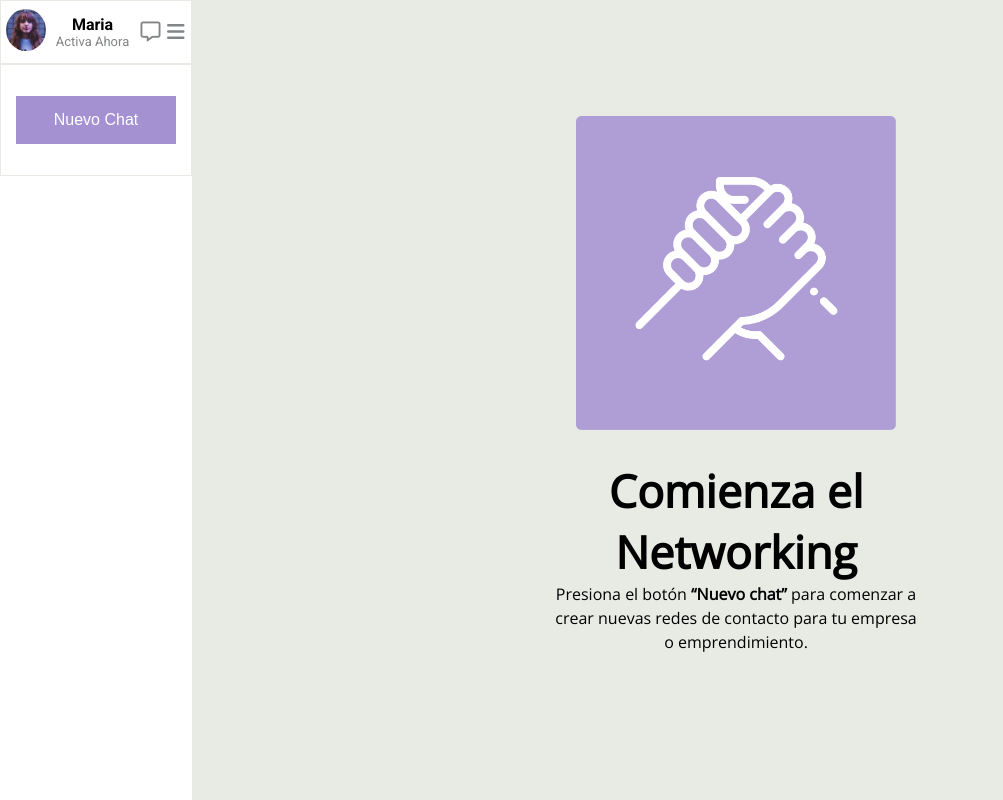
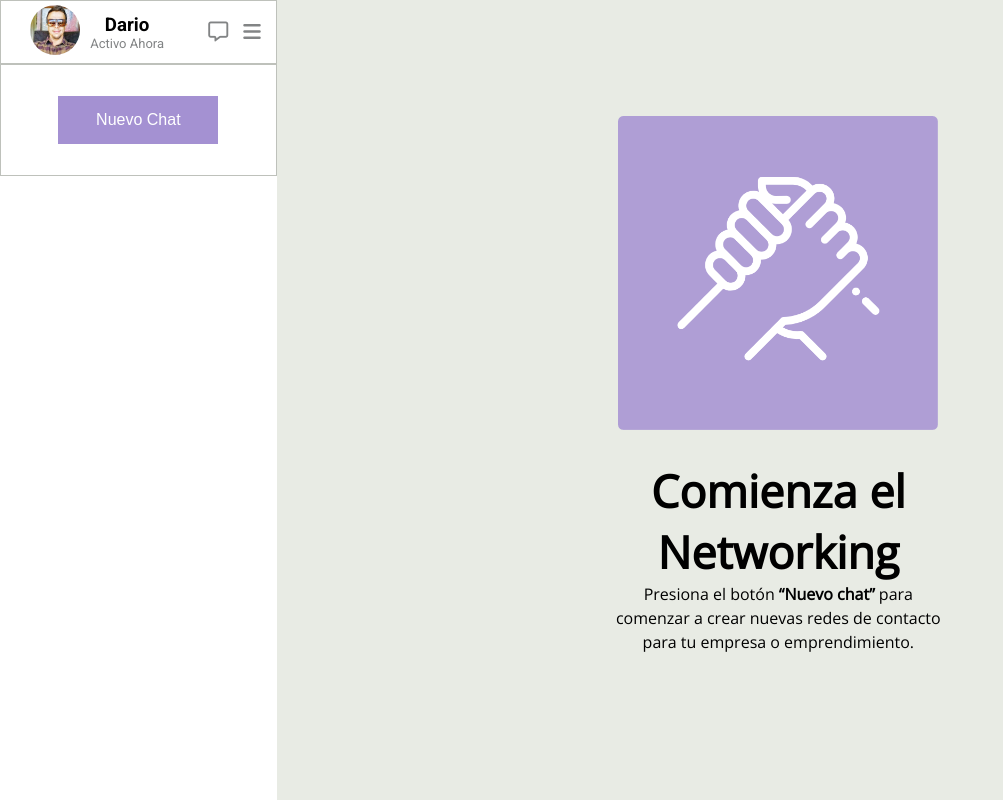
Before and after one commit to holydoritoz/sistema-de-mensajeria, a plain HTML site: page index.html in a window 1280 px wide. Shown: the whole page, without its empty margins (0-1003 px from the left). Drawn offline with nearby package versions, Linux system fonts and the light colour scheme.

Commit message:
new profile avatar and fixing min witdh contact section and adding flex basis

```diff
--- a/assets/css/styles.css
+++ b/assets/css/styles.css
@@ -35,16 +35,19 @@ main {
 /* Contact section */
 
 .border {
-  border: 1px var(--platinum);
-  border-style: solid;
+  border: 1px solid var(--gray);
+}
+
+.main-container {
+  width: 100vw;
+  height: 100vh;
+  display: flex;
 }
 
 .contacts {
-  display: flex;
-  flex-direction: column;
-  background-color: white;
-  width: 15%;
-  height: 100vh;
+  flex-basis: 300px;
+  height: 100%;
+  min-width: 200px;
 }
 
 .active-user {
@@ -65,7 +68,7 @@ main {
 }
 
 .user-img img {
-  width: 40px;
+  width: 50px;
   border-radius: 50%;
 }
 
@@ -104,9 +107,15 @@ main {
   border: none;
   width: 10rem;
   height: 3rem;
+  cursor: pointer;
   background-color: var(--blue-bell);
   color: white;
   font-size: medium;
+}
+
+.new-chat button:hover {
+  background-color: var(--soap);
+  transition: background-color 0.3s ease;
 }
 
 /* Principal section */
--- a/index.html
+++ b/index.html
@@ -16,16 +16,16 @@
 </head>
 
 <body>
-  <main class="">
+  <main class="main-container">
     <aside class="contacts">
       <div class="active-user border">
         <div class="user-status">
           <div class="user-img">
-            <img src="./assets/img/maria.jpg" alt="foto de perfil de maria">
+            <img src="./assets/img/dario-avatar.jfif" alt="foto de perfil de maria">
           </div>
           <div class="user-info">
-            <h4>Maria</h4>
-            <p>Activa Ahora</p>
+            <h3>Dario</h3>
+            <p>Activo Ahora</p>
           </div>
         </div>
         <div class="user-icons">
```
Also changed, not shown: assets/img/dario-avatar.jfif (added), assets/img/maria.jpg (deleted).
